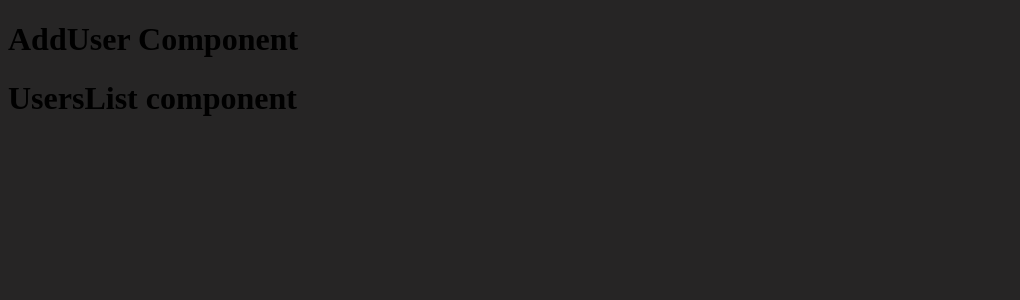
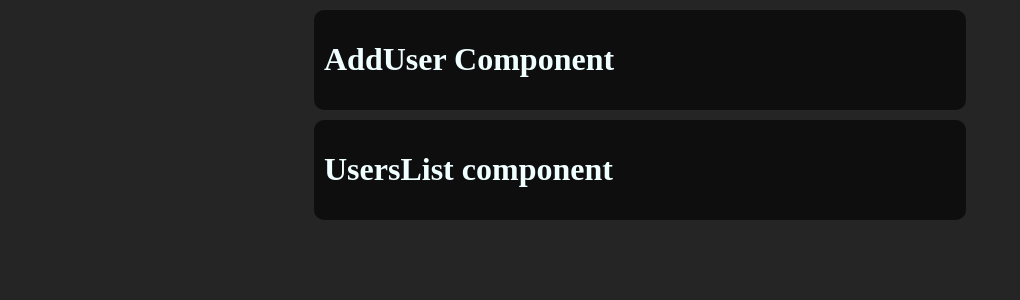
Before and after one commit to alexyatsik/complete-react-guide-practice, a JavaScript app: page / in a window 1280 px wide. Shown: the top 300 px of the page, without its empty margins (0-1020 px from the left). Built offline with nearby package versions, Linux system fonts and the light colour scheme; the HTML template or start-up script is replaced by a standard one.

Commit message:
Add UI card component, styles for it, apply to present components

```diff
--- a/src/AddUser/AddUser.js
+++ b/src/AddUser/AddUser.js
@@ -1,9 +1,13 @@
+import {Card} from "../UI/Card";
+
+import styles from './AddUser.module.css';
+
 function AddUser() {
   return (
-    <div>
+    <Card>
       <h1>AddUser Component</h1>
-    </div>
+    </Card>
   );
 }
 
-export { AddUser };
+export {AddUser};
--- /dev/null
+++ b/src/UI/Card.js
@@ -0,0 +1,11 @@
+import styles from './Card.module.css';
+
+function Card(props) {
+  return (
+    <div className={styles.card}>
+      {props.children}
+    </div>
+  );
+}
+
+export {Card};
--- /dev/null
+++ b/src/UI/Card.module.css
@@ -0,0 +1,17 @@
+.card {
+    background-color: rgba(0,0,0, 0.6);
+    backdrop-filter: blur(10px);
+    padding: 10px;
+    border-radius: 10px;
+    margin: 0 auto 10px;
+    color: azure;
+    width: 50%;
+}
+
+.card:first-child {
+    margin: 10px auto;
+}
+
+.card:last-child {
+    margin: 0 auto;
+}
--- a/src/UsersList/UsersList.js
+++ b/src/UsersList/UsersList.js
@@ -1,11 +1,13 @@
+import {Card} from "../UI/Card";
+
 import styles from './UsersList.modules.css';
 
 function UsersList() {
   return (
-    <div>
+    <Card>
       <h1>UsersList component</h1>
-    </div>
+    </Card>
   );
 }
 
-export { UsersList };
+export {UsersList};
```
